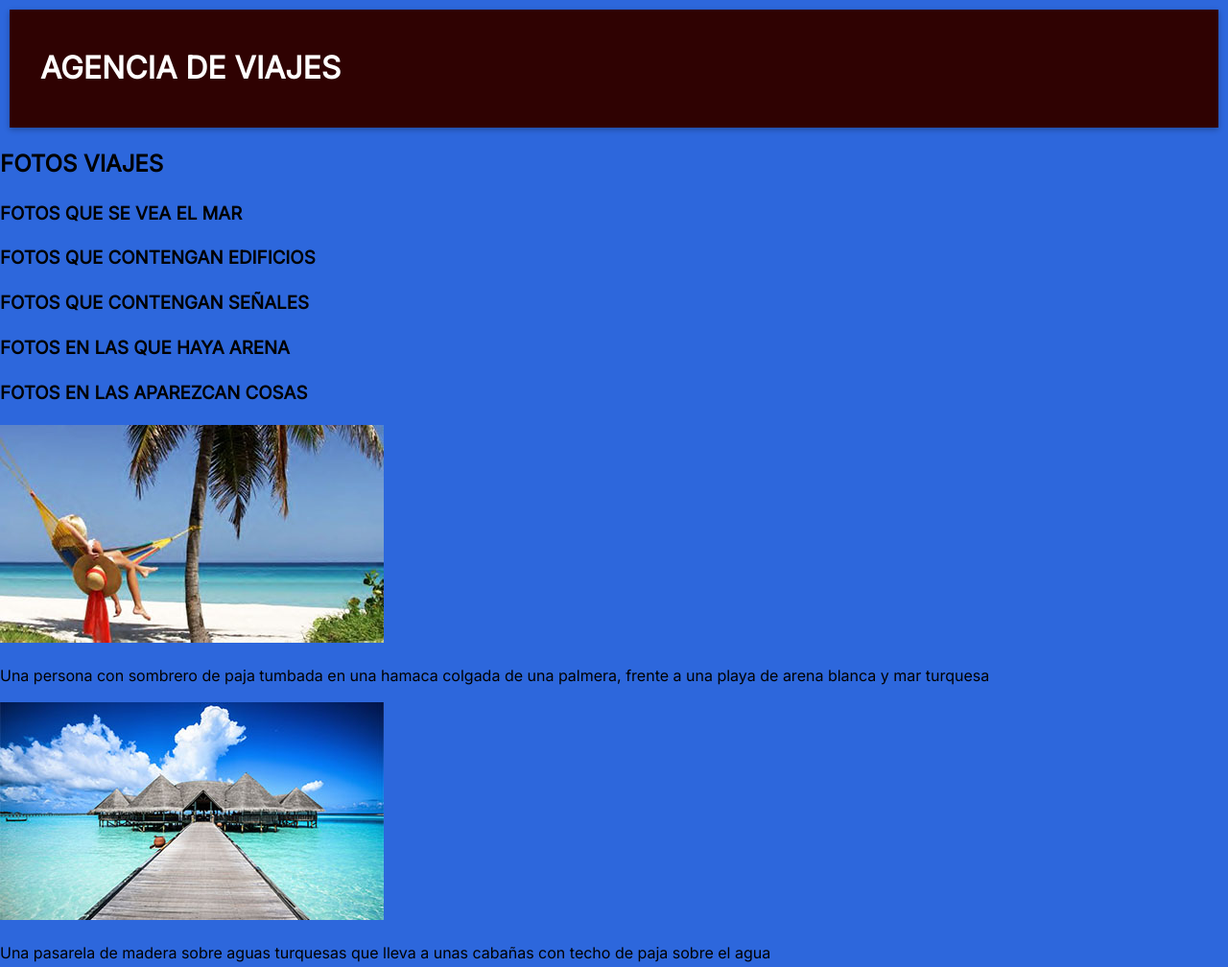
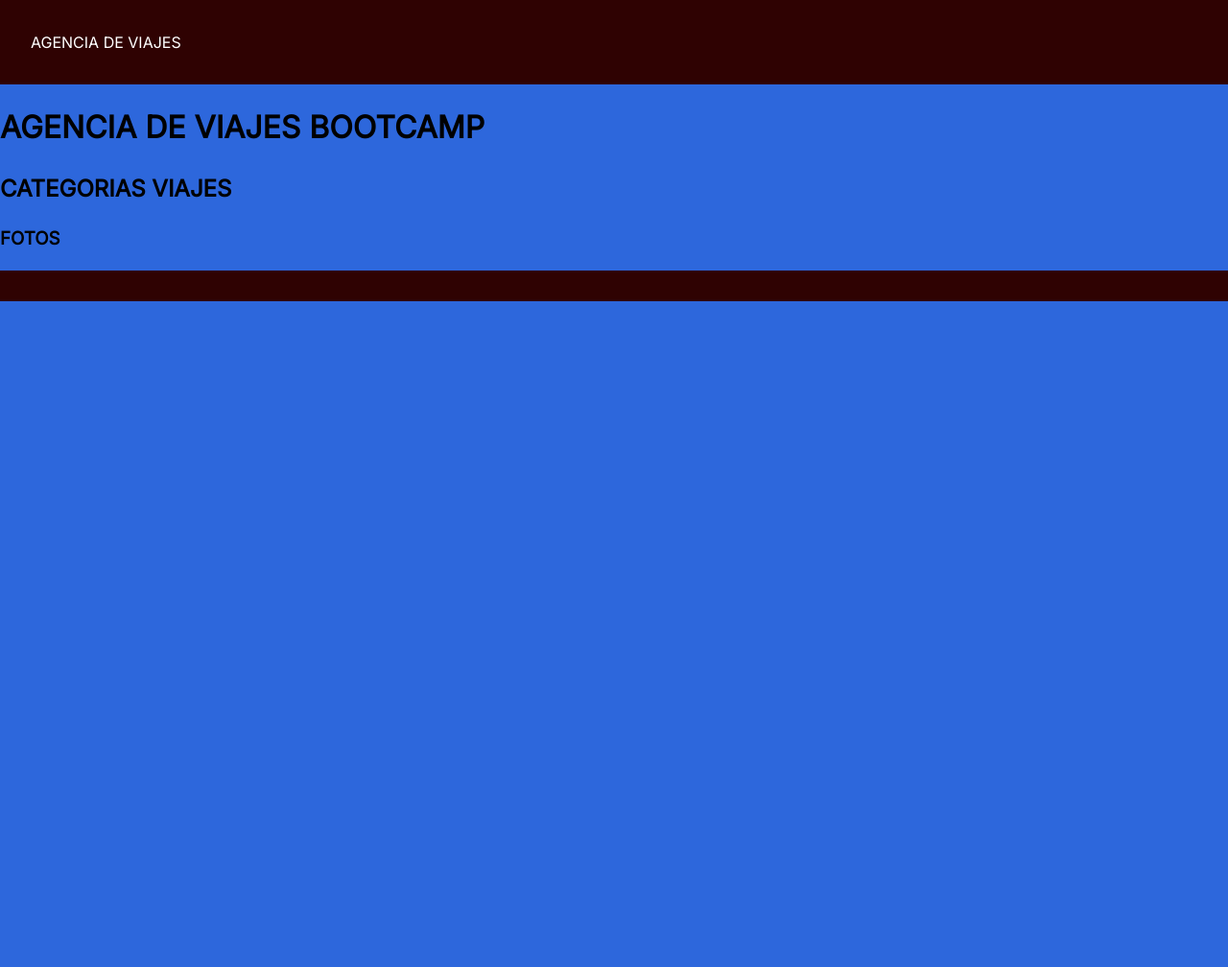
Before and after one commit to oscsolcan-gif/practica-filtro, a plain HTML site: page index.html in a window 1280 px wide. Shown: the top 1008 px of the page at 96% size. After the commit the page ends 800 px from the top, so only its background shows below. Drawn offline with Linux system fonts and the light colour scheme.

Commit message:
probaturas varias - avances cortos en js y en html

```diff
--- a/css/main.css
+++ b/css/main.css
@@ -15,6 +15,7 @@ body {
 
 
       header, footer {
+      min-width: 80%;
       background-color: #2f0202;
       color: white;
       text-align: center;
@@ -24,14 +25,14 @@ body {
 
 
       /* 2 · borde y sombra */
-      header#paginaViajes {
+      header.class {
       order: 1px solid grey;
       box-shadow: 0 2px 6px rgb(0 0 0 / .3);
       margin: 10px;
       }
 
       /* 3 · hover: lo mismo, pero más marcado */
-      section#destinos:hover {
+      section#filtradoFotos:hover {
       box-shadow: 0 6px 14px rgb(0 0 0 / .5);
       }
 
--- a/index.html
+++ b/index.html
@@ -12,38 +12,33 @@
 
 <body>
 
-    <header id="paginaViajes">
+    <header class="fullContainer">
 
-        <h1>AGENCIA DE VIAJES</h1>
-            <img src="" alt="">
+        <p>AGENCIA DE VIAJES</p>
 
     </header>
 
 
     <main id="filtradoFotos">
 
-        <h2>FOTOS VIAJES</h2>
+      <h1>AGENCIA DE VIAJES BOOTCAMP</h1>
 
-           <section id="mar">
-              <H3>FOTOS QUE SE VEA EL MAR</H3>
+           <section id="botonera">
+             <h2>CATEGORIAS VIAJES</h2>
+            <div class="contenedorBotones">
+            </div>
            </section>
 
-           <section id="edificio">
-             <H3>FOTOS QUE CONTENGAN EDIFICIOS</H3>
-           </section>
 
-           <section id="señales">
-              <H3>FOTOS QUE CONTENGAN SEÑALES</H3>
-           </section>
+               <section class="botones">
 
-           <section id="arena">
-               <H3>FOTOS EN LAS QUE HAYA ARENA</H3>
-           </section>
+                <!-- DIvs para el CSS-->
 
-           <section id="cosa">
-              <H3>FOTOS EN LAS APAREZCAN COSAS</H3>
-           </section>
+                <div class="claseEleccion"></div>
+                <div class="fotosSeleccionadas"></div>
 
+                <H3>FOTOS</H3>
+               </section>
 
 
 
@@ -52,7 +47,7 @@
 
 
 
-    <footer>
+    <footer class="fullContainer">
 
     </footer>
 
--- a/js/main.js
+++ b/js/main.js
@@ -1,92 +1,14 @@
-const paginaViajes = document.querySelector('#paginaViajes');
-console.log(paginaViajes);
 
-// con este id, y estoy cogiendo la imagen donde luego querré meter
-//  la información de src y el alt //
-// que eso sirve para que se pueda visualizar en la pagina o sea en el html viajes js //
+const botonera = document.querySelector('#botonera');
 
 
-// hago un array con los nombres de lo que quieren ver, MAR, EDIFICIOS, SEÑALES, ARENA,
-// COSAS, que sean botones con esas descripciones // BOTONERA
+//const contenedorBotones
 
-const arrayBotonera = [
+const (contenedorBotones) = document.createElement('botones', []);
+      contenedorBotones.setAttribute("mar","edificio","señales","arena","cosa");
 
-//  picture: '../assets/viajes/viajes-1.jpg',      parte en que defino:   qué foto es
- // titulo: "viaje1",                              parte en que defino:   cómo se llama
- // descripcion: "Descripcion de este banner",     parte en que defino:   su texto
- // alt: 'el alt de este viaje',                   parte en que defino:   lo que dice si la foto
- //                                                                    no carga //
-
-  {picture: '../assets/viajes/viajes-1.jpg',
-           titulo: "viaje 1",
-           descripcion: "Una persona con sombrero de paja tumbada en una hamaca colgada de una palmera, frente a una playa de arena blanca y mar turquesa",
-           alt: 'Persona descansando en una hamaca junto a una palmera, frente a una playa de mar turquesa',
-           tag: ''
-        },
-
-        {picture: '../assets/viajes/viajes-2.jpg',
-           titulo: "viaje 2",
-           descripcion: "Una pasarela de madera sobre aguas turquesas que lleva a unas cabañas con techo de paja sobre el agua",
-           alt: 'Pasarela de madera sobre aguas turquesas hacia unas cabañas con techo de paja',
-           tag: ''
-        },
-
-        {picture: '../assets/viajes/viajes-3.jpg',
-           titulo: "viaje 3",
-           descripcion: "Un poste con carteles de colores que señalan ciudades (Madrid, Hong Kong, Múnich, New York, Ámsterdam, Londres) bajo un cielo azul",
-           alt: 'Poste con carteles de colores que señalan ciudades del mundo bajo un cielo azul',
-           tag: ''
-        },
-
-        {picture: '../assets/viajes/viajes-4.jpg',
-           titulo: "viaje 4",
-           descripcion: "Un edificio de ladrillo con arcos junto a un canal, con una balaustrada de azulejos azules en primer plano (parece la Plaza de España, en Sevilla)",
-           alt: 'Edificio de ladrillo con arcos junto a un canal y una balaustrada de azulejos',
-           tag: ''
-        },
-
-        {picture: '../assets/viajes/viajes-5.jpg',
-           titulo: "viaje 5",
-           descripcion: "Un puente decorado con azulejos sobre el canal de esa misma plaza, con farolas y un edificio de ladrillo con torres",
-           alt: 'Puente de azulejos sobre un canal, con farolas y un edificio de ladrillo',
-           tag: ''
-        },
-
-        {picture: '../assets/viajes/viajes-6.jpg',
-           titulo: "viaje 6",
-           descripcion: "Una costa con un arco natural de roca anaranjada junto al mar, un paseo con barandilla azul y una farola, bajo un cielo nublado",
-           alt: 'Paseo junto al mar bajo un arco de roca anaranjada, en un día nublado',
-           tag:''
-        },
-
-        {picture: '../assets/viajes/viajes-7.jpg',
-           titulo: "viaje 7",
-           descripcion: "Un pueblo de casas blancas al pie de un cerro rocoso con un castillo y su muralla, con luz dorada de atardecer",
-           alt: 'Pueblo de casas blancas bajo un cerro con un castillo medieval, con luz dorada',
-           tag: ''
-        },
-]
-
-
-function pintarfiltradoFotos() {
-  const dest = document.querySelector('#filtradoFotos');
-
-    arrayBotonera.forEach(function (destino)
-
-    {        // array y nombre de la caja
-
-        const tarjeta = document.createElement('div');
-        const foto = document.createElement('img');
-        const texto = document.createElement('p');
-
-       foto.setAttribute('src',destino.picture);              // como en el banner
-       foto.setAttribute('alt',destino.alt);
-       texto.textContent = destino.descripcion;                    // como el título en la obra
-
-       tarjeta.append(foto);
-       tarjeta.append(texto);
-       dest.append(tarjeta);
-    }  );
-}
-
-pintarfiltradoFotos();                               // sin esto no hace nada
+//
+//const (contenedorBotones) = document.querySelector('#botones');
+//       contenedorBotones.setAttribute("mar","edificio","señales","arena","cosa");
+//
+console.log(contenedorBotones)
```
